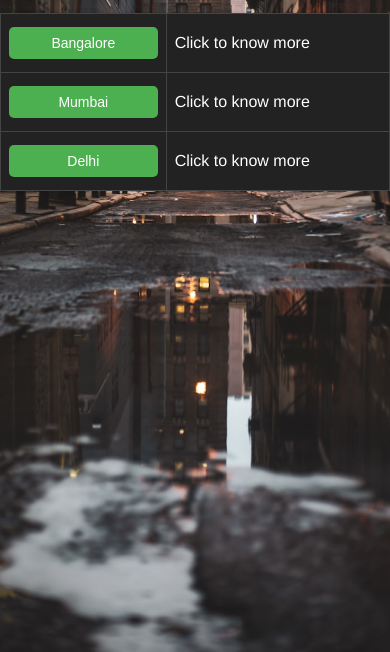
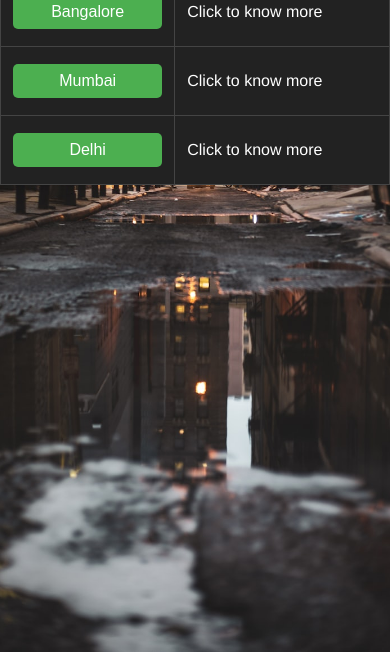
Before and after one commit to suraj0-11/trip-advise, a plain HTML site: page index.html in a window 390 px wide. Shown: the part 192-844 px from the top of the page. Drawn offline with Linux system fonts and the light colour scheme.

Commit message:
Update index.html

```diff
--- a/index.html
+++ b/index.html
@@ -29,7 +29,7 @@
         table {
             border-collapse: collapse;
             width: 100%;
-            max-width: 400px; /* Adjusted for mobile devices */
+            max-width: 400px;
             margin: 0 auto;
             background-color: #222;
             box-shadow: 0px 0px 5px rgba(0, 0, 0, 0.2);
@@ -39,7 +39,7 @@
         td {
             border: 1px solid #444;
             text-align: left;
-            padding: 8px; /* Adjusted for mobile devices */
+            padding: 8px;
         }
 
         th {
@@ -58,15 +58,15 @@
             background-color: #4CAF50;
             border: none;
             color: white;
-            padding: 8px 16px; /* Adjusted for mobile devices */
+            padding: 8px 16px;
             text-align: center;
             text-decoration: none;
-            display: block; /* Changed to block for better mobile layout */
-            font-size: 14px; /* Adjusted for mobile devices */
-            margin: 5px auto; /* Adjusted for mobile devices */
+            display: block;
+            font-size: 14px;
+            margin: 5px auto;
             border-radius: 5px;
             cursor: pointer;
-            width: 100%; /* Adjusted for mobile devices */
+            width: 100%;
         }
 
         .city-button:hover {
@@ -80,6 +80,26 @@
             background-repeat: no-repeat;
             background-position: center center;
             background-attachment: fixed;
+        }
+
+        /* Media Query for Mobile */
+        @media (max-width: 768px) {
+            h1 {
+                font-size: 24px; /* Increase heading size for mobile */
+            }
+
+            table {
+                max-width: 100%; /* Full width for the table on mobile */
+            }
+
+            th,
+            td {
+                padding: 12px; /* Increase padding for table cells on mobile */
+            }
+
+            .city-button {
+                font-size: 16px; /* Increase button font size for mobile */
+            }
         }
     </style>
 </head>
```
